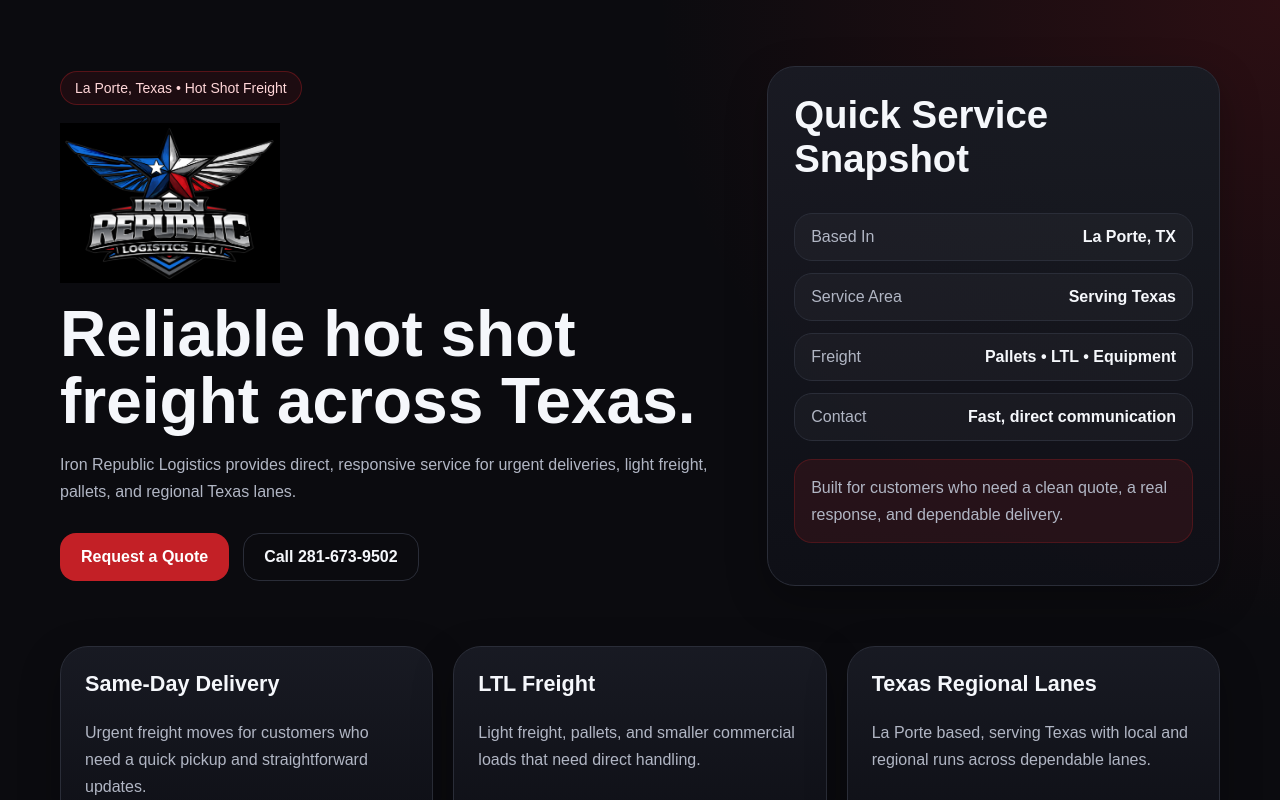
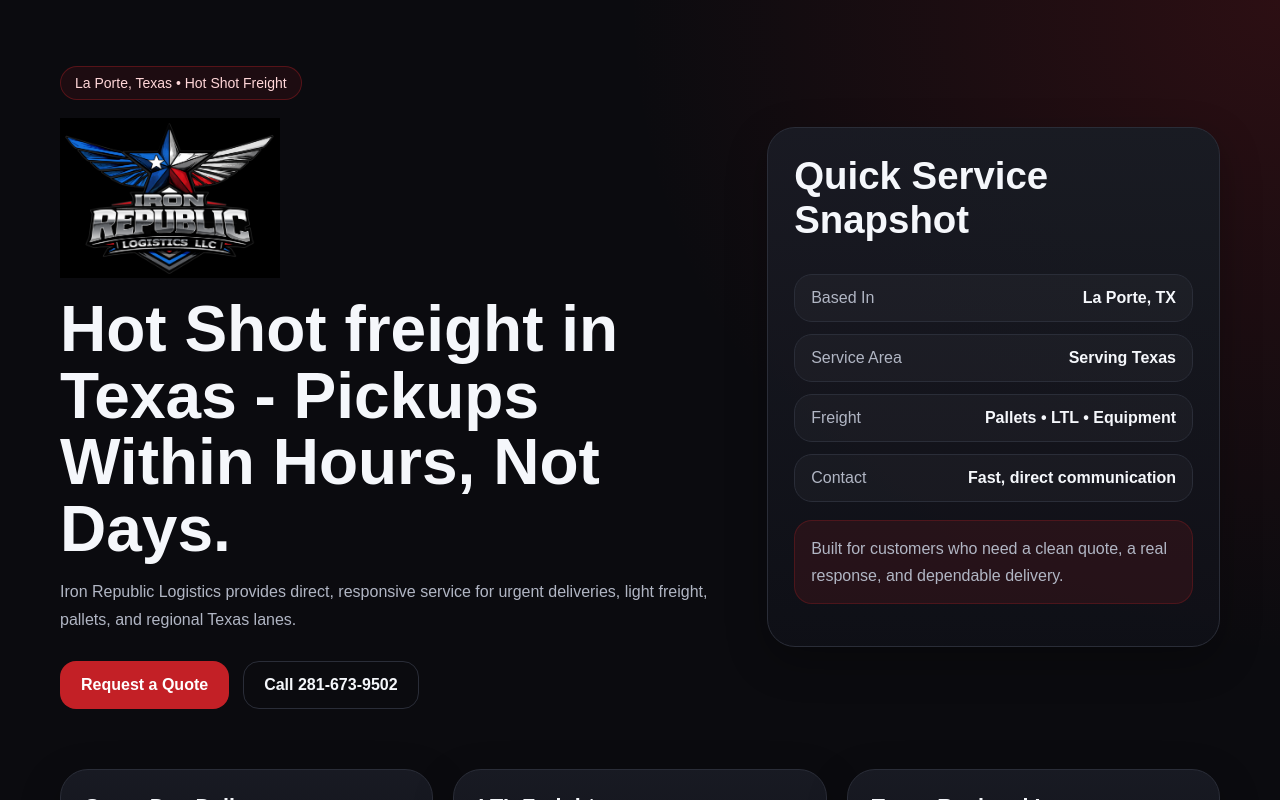
Before and after one commit to Ukilles/iron-republic-logistics-site, a Next.js app: page / in a window 1280 px wide. Shown: the top 800 px of the page. Built offline with nearby package versions, Linux system fonts and the light colour scheme.

Commit message:
Update page.tsx

```diff
--- a/app/page.tsx
+++ b/app/page.tsx
@@ -5,7 +5,7 @@
         <div className="hero-copy">
           <div className="eyebrow">La Porte, Texas • Hot Shot Freight</div>
           <img src="/logo.png" alt="Iron Republic Logistics logo" className="logo" />
-          <h1>Reliable hot shot freight across Texas.</h1>
+          <h1>Hot Shot freight in Texas - Pickups Within Hours, Not Days.</h1>
           <p className="lead">
             Iron Republic Logistics provides direct, responsive service for urgent deliveries,
             light freight, pallets, and regional Texas lanes.
```
